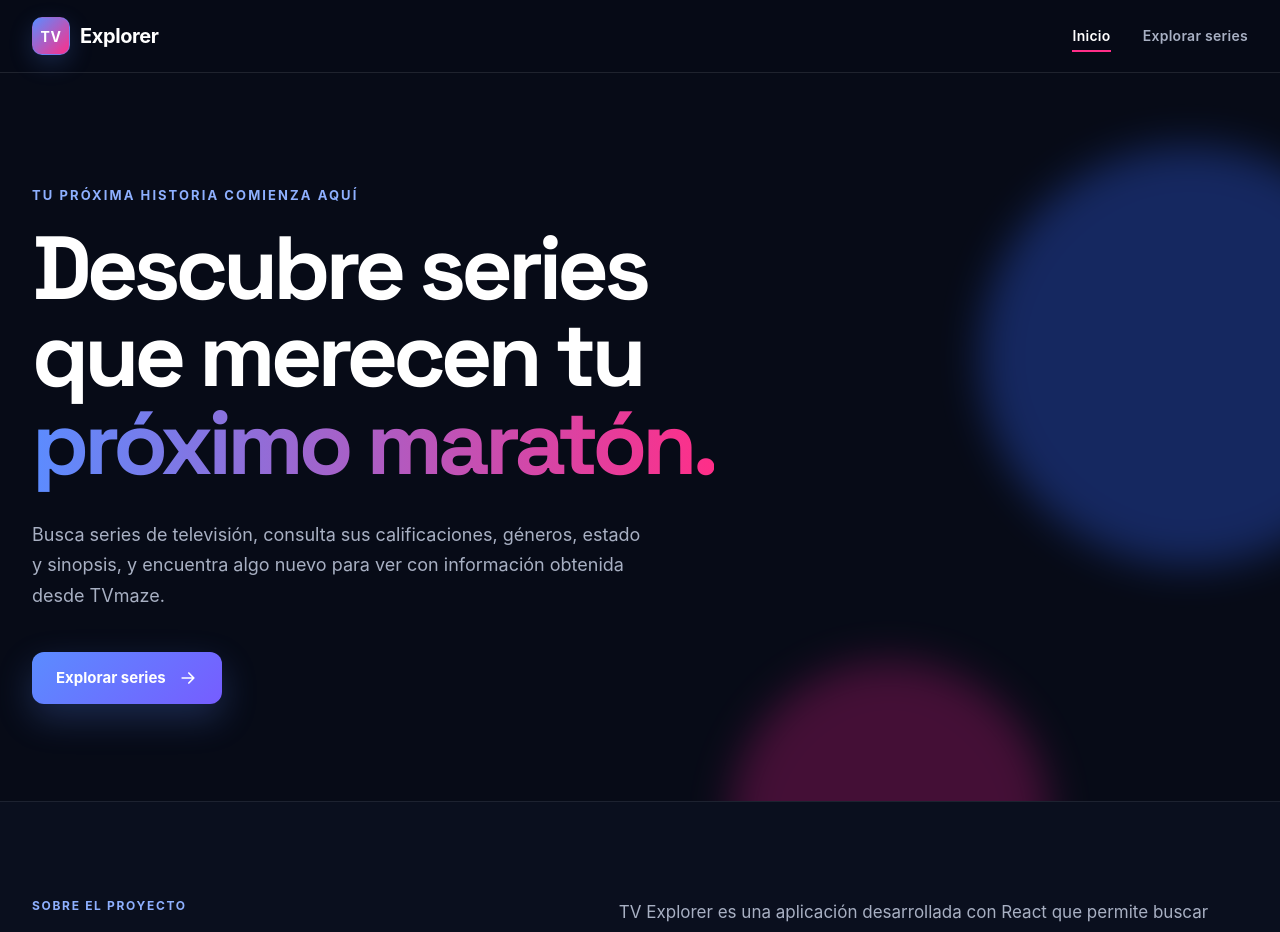
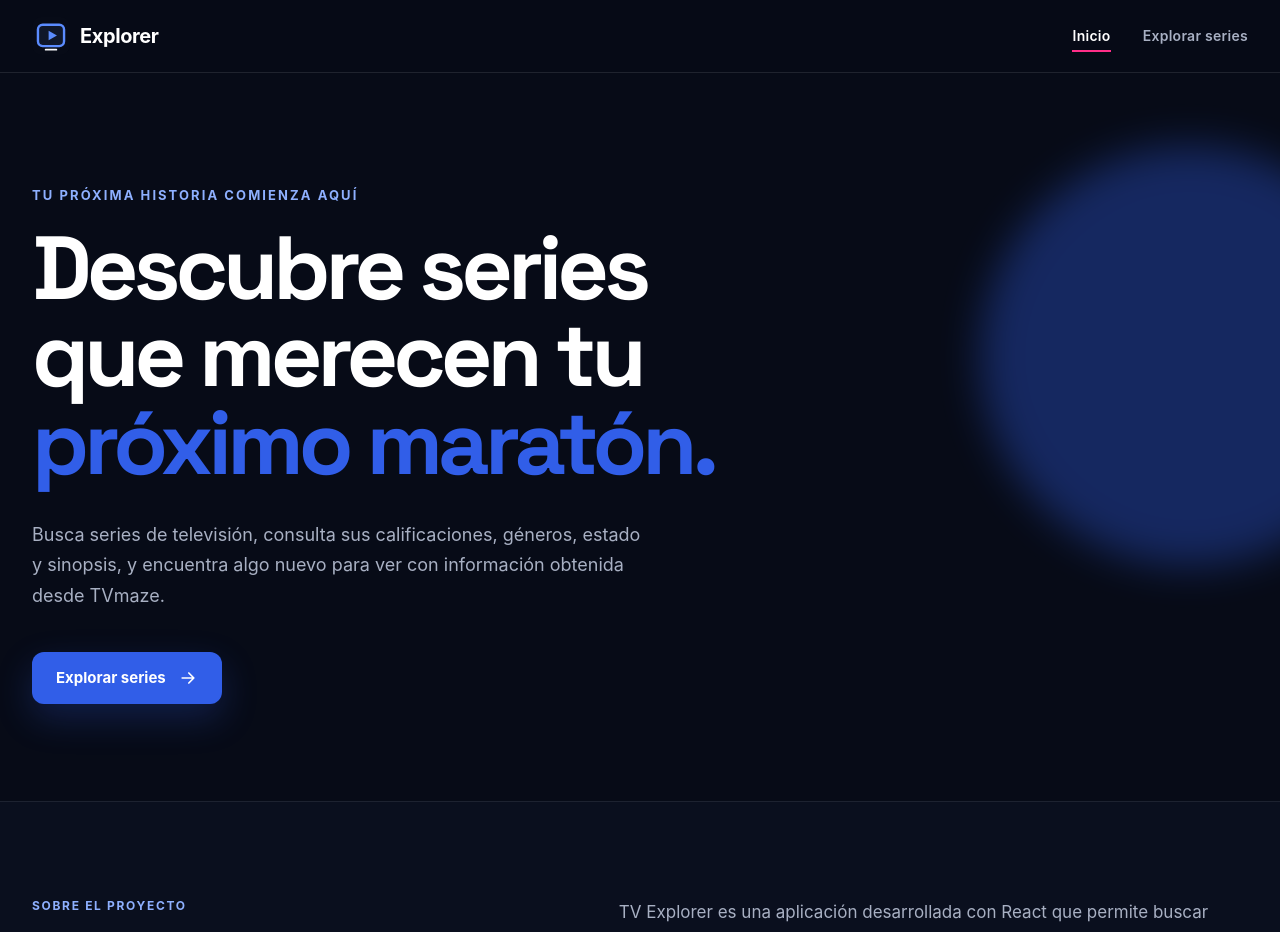
Before and after one commit to luisolea1/tv-explorer-frontend, a React (Vite) app: page / in a window 1280 px wide. Shown: the top 932 px of the page. Built offline with nearby package versions, Linux system fonts and the light colour scheme; a web font is replaced by a local one.

Commit message:
Actualiza la identidad visual de TV Explorer

```diff
--- a/src/components/Header/Header.css
+++ b/src/components/Header/Header.css
@@ -35,27 +35,20 @@ max-width: 1280px;
 }
 
 .header__brand:hover {
-color: #ff2e88;
-transform: translateY(-1px);
+  color: #315ee8;
+  transform: translateY(-1px);
 }
 
 .header__brand:focus-visible {
-outline: 2px solid #5b8cff;
-outline-offset: 5px;
+  outline: 2px solid #315ee8;
+  outline-offset: 5px;
 }
 
 .header__brand-mark {
-display: inline-flex;
-width: 38px;
-height: 38px;
-align-items: center;
-justify-content: center;
-border: 1px solid rgb(91 140 255 / 50%);
-border-radius: 10px;
-background: linear-gradient(135deg, #5b8cff, #ff2e88);
-box-shadow: 0 8px 24px rgb(91 140 255 / 20%);
-font-size: 14px;
-letter-spacing: 0.04em;
+  display: block;
+  width: 38px;
+  height: 38px;
+  flex-shrink: 0;
 }
 
 .header__brand-name {
--- a/src/components/Header/Header.jsx
+++ b/src/components/Header/Header.jsx
@@ -12,9 +12,12 @@ function Header() {
           aria-label="Ir a la página principal"
           to="/"
         >
-          <span className="header__brand-mark" aria-hidden="true">
-            TV
-          </span>
+        <img
+          className="header__brand-mark"
+          src="/favicon.svg"
+          alt=""
+          aria-hidden="true"
+        />
           <span className="header__brand-name">Explorer</span>
         </Link>
 
--- a/src/components/Main/Main.css
+++ b/src/components/Main/Main.css
@@ -41,11 +41,7 @@
 }
 
 .main__title-accent {
-  background: linear-gradient(90deg, #5b8cff, #ff2e88);
-  background-clip: text;
-  color: transparent;
-  -webkit-background-clip: text;
-  -webkit-text-fill-color: transparent;
+  color: #315ee8;
 }
 
 .main__description {
@@ -65,8 +61,8 @@
   margin-top: 40px;
   padding: 0 24px;
   border-radius: 12px;
-  background: linear-gradient(135deg, #5b8cff, #765dff);
-  box-shadow: 0 14px 36px rgb(91 140 255 / 24%);
+  background-color: #315ee8;
+  box-shadow: 0 14px 36px rgb(49 94 232 / 24%);
   color: #ffffff;
   font-size: 15px;
   font-weight: 700;
@@ -76,12 +72,12 @@
 }
 
 .main__button:hover {
-  box-shadow: 0 18px 42px rgb(91 140 255 / 36%);
+  box-shadow: 0 18px 42px rgb(49 94 232 / 36%);
   transform: translateY(-2px);
 }
 
 .main__button:focus-visible {
-  outline: 2px solid #ff2e88;
+  outline: 2px solid #315ee8;
   outline-offset: 4px;
 }
 
@@ -110,13 +106,6 @@
   background-color: #315ee8;
 }
 
-.main__glow_type_pink {
-  right: 18%;
-  bottom: -180px;
-  width: 320px;
-  height: 320px;
-  background-color: #b51870;
-}
 
 @media screen and (max-width: 1023px) {
   .main__hero {
--- a/src/components/Main/Main.jsx
+++ b/src/components/Main/Main.jsx
@@ -33,7 +33,6 @@ return (
         </div>
 
         <div className="main__glow main__glow_type_blue" aria-hidden="true" />
-        <div className="main__glow main__glow_type_pink" aria-hidden="true" />
     </section>
 
     <About />
```
